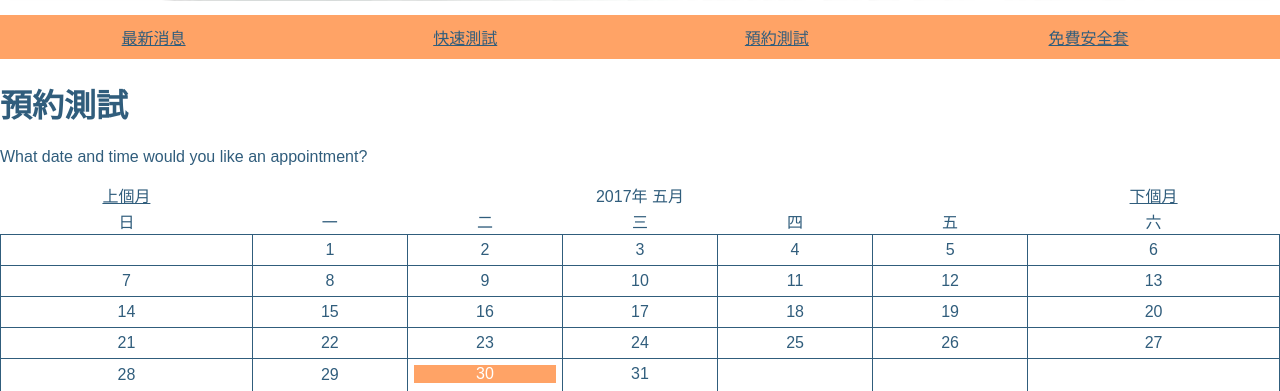
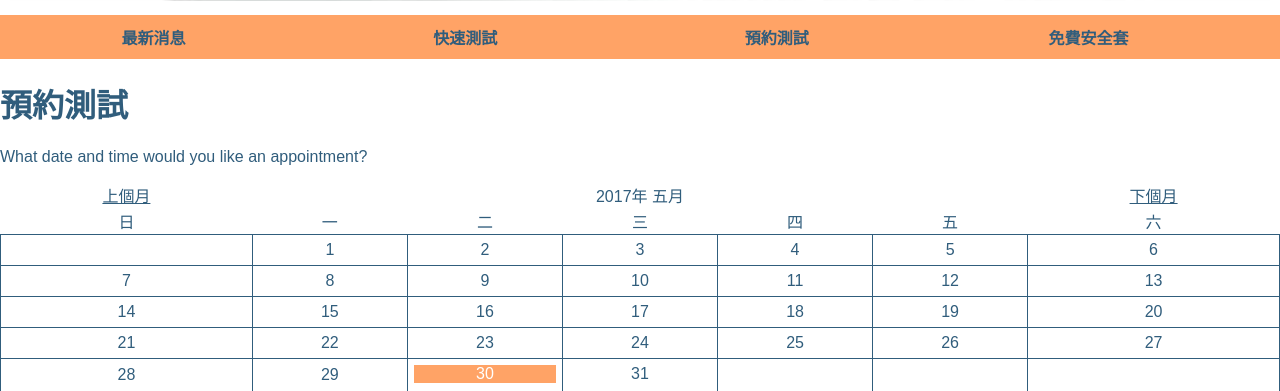
Before and after one commit to iunanton/luckydraw, a PHP site: page /booking.php in a window 1280 px wide. Shown: the part 580-971 px from the top of the page. Run offline with PHP 8.4, Linux system fonts and the light colour scheme; data that the repository does not hold is empty.

Commit message:
Update font properties for nav bar

```diff
--- a/style.css
+++ b/style.css
@@ -54,6 +54,8 @@
 	nav a {
 		display: inline-block;
 		padding: 10px 0px 10px 0px;
+		text-decoration: none;
+		font-weight: bold;
 	}
 
 	nav a:hover {
```
